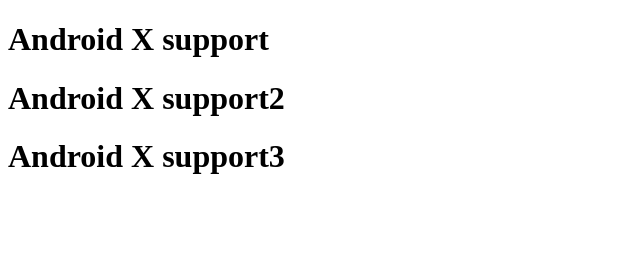
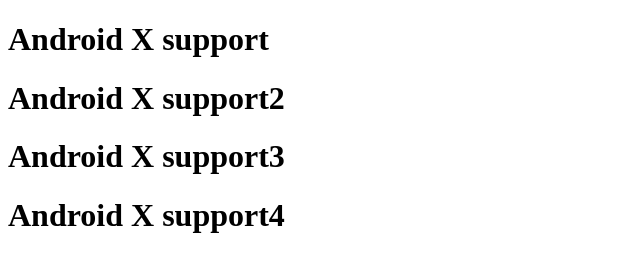
Before and after one commit to geek-sajjad/test_git, a plain HTML site: page index.html in a window 1280 px wide. Shown: the whole page, without its empty margins (0-640 px from the left). Drawn offline with Linux system fonts and the light colour scheme.

Commit message:
adding x support 4

```diff
--- a/index.html
+++ b/index.html
@@ -10,5 +10,6 @@
     <h1>Android X support</h1>
     <h1>Android X support2</h1>
     <h1>Android X support3</h1>
+    <h1>Android X support4</h1>
 </body>
 </html>
```
